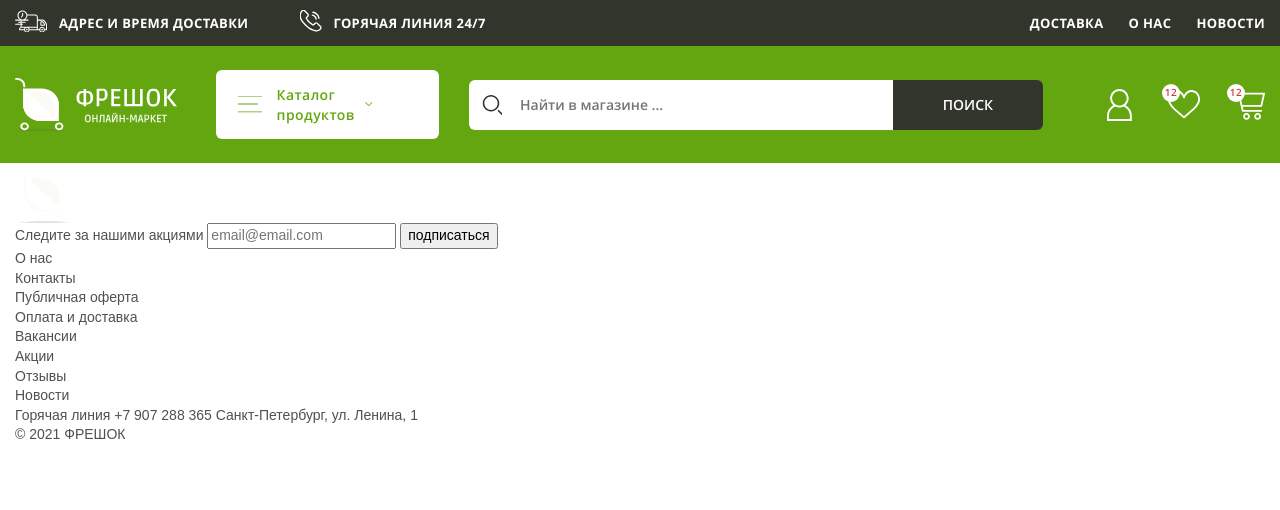
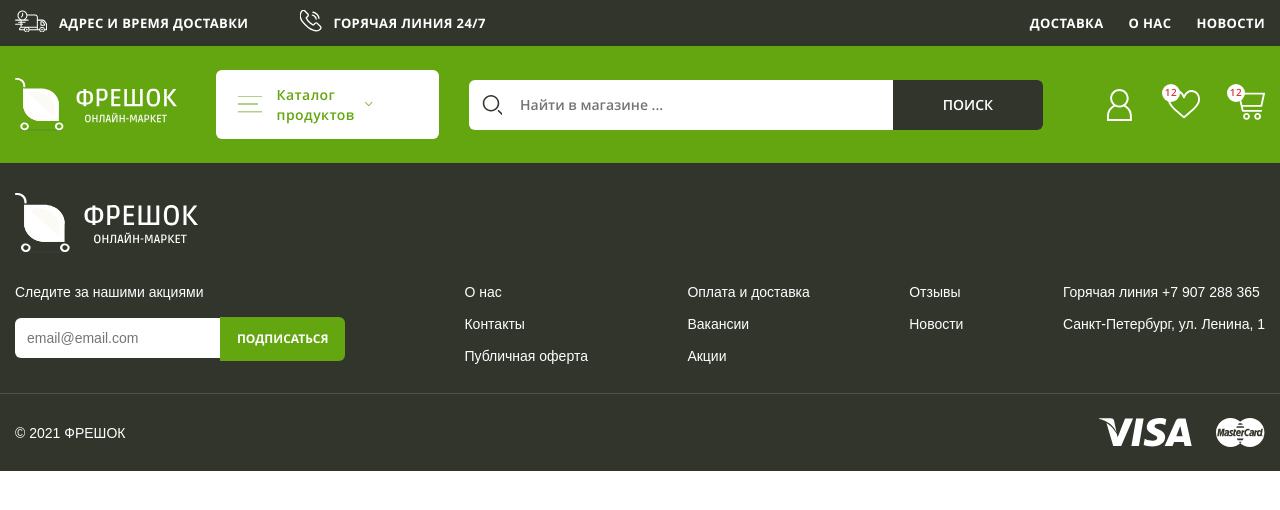
Before and after one commit to u3pacer/freshOK, a website: page app/index.html in a window 1280 px wide. Drawn offline with nearby package versions, Linux system fonts and the light colour scheme; files that its build step writes are made by us from their sources; files whose address does not match are found by name.

Commit message:
added footer

```diff
--- a/app/index.html
+++ b/app/index.html
@@ -85,12 +85,11 @@
         <img class="footer-logo__img" src="images/logo.svg" alt="логотип">
       </a>
       <div class="footer-top">
-        <form class="footer-form" action="#">
-          <label class="footer-form__title" for="text">Следите за нашими акциями</label>
-          <input class="footer-form__input" type="email" placeholder="email@email.com">
-          <button class="footer-form__btn" type="submit">подписаться</button>
+        <form class="footer-top__form" action="#">
+          <label class="footer-top__title" for="text">Следите за нашими акциями</label>
+          <input class="footer-top__input" type="email" placeholder="email@email.com">
+          <button class="footer-top__btn" type="submit">подписаться</button>
         </form>
-        <div class="footer-top__items">
         <ul class="footer-top__list">
           <li class="footer-top__item">
             <a class="footer-top__link" href="#">
@@ -108,8 +107,6 @@
             </a>
           </li>
         </ul>
-        </div>
-        <div class="footer-top__items">
         <ul class="footer-top__list">
           <li class="footer-top__item">
             <a class="footer-top__link" href="#">
@@ -127,8 +124,6 @@
             </a>
           </li>
         </ul>
-        </div>
-        <div class="footer-top__items">
         <ul class="footer-top__list">
           <li class="footer-top__item">
             <a class="footer-top__link" href="#">
@@ -141,7 +136,6 @@
             </a>
           </li>
         </ul>
-        </div>
         <div class="footer-top__contacts">
           <a class="footer-top__contact" href="tel:+7907288365">
             Горячая линия +7 907 288 365
@@ -151,13 +145,17 @@
           </a>
         </div>
       </div>
+    </div>
     <div class="footer-bottom">
-        <div class="footer-bottom-copy">
+      <div class="container">
+        <div class="footer-bottom__inner">
+          <div class="footer-bottom__copy">
             © 2021 ФРЕШОК
           </div>
           <div class="footer-bottom__payway">
             <img class="footer-bottom__img" src="images/icons/visa-img.svg" alt="мы принимаем карты visa">
             <img class="footer-bottom__img" src="images/icons/mc-img.svg" alt="мы принимаем карты mastercard">
+          </div>
         </div>
       </div>
     </div>
--- a/app/scss/style.scss
+++ b/app/scss/style.scss
@@ -181,7 +181,8 @@
       background-image: url(../images/icons/cart-icon.svg);
     }
   }
-  &__num{
+
+  &__num {
     position: absolute;
     width: 18px;
     height: 18px;
@@ -197,3 +198,85 @@
   }
 
 }
+
+.footer {
+  color: $white;
+  line-height: 1;
+  background-color: $dark-800;
+  padding: 30px 0 24px;
+}
+
+.footer-logo {
+  display: inline-block;
+  margin-bottom: 30px;
+}
+
+.footer-top {
+  display: flex;
+  justify-content: space-between;
+  padding-bottom: 30px;
+
+  &__form {
+    max-width: 350px;
+    width: 100%;
+  }
+
+  &__title {
+    display: block;
+    margin-bottom: 18px;
+  }
+
+  &__input {
+    border-radius: 6px 0 0 6px;
+    border: none;
+    margin-right: -4px;
+    padding: 12px;
+    align-items: center;
+
+  }
+
+  &__btn {
+    @extend %sans-700;
+    font-size: 12px;
+    line-height: 1.6;
+    text-transform: uppercase;
+    background-color: $green-900;
+    border: none;
+    padding: 12px 17px;
+    color: $white;
+    border-radius: 0 6px 6px 0;
+    cursor: pointer;
+  }
+
+  &__item:not(:last-child) {
+    margin-bottom: 18px;
+  }
+
+  &__contacts {
+    display: flex;
+    flex-direction: column;
+  }
+
+  &__contact {
+    margin-bottom: 18px;
+  }
+}
+
+.footer-bottom {
+  padding-top: 24px;
+  border-top: 1px solid $dark-500;
+  width: 100%;
+
+  &__inner {
+    display: flex;
+    justify-content: space-between;
+    align-items: center;
+  }
+
+  &__payway {
+    display: flex;
+  }
+  &__img:not(:last-child){
+   margin-right: 24px;
+  }
+}
```
Also changed, not shown: app/js/style.min.css. Lines whose indentation alone changed are shown as unchanged.
